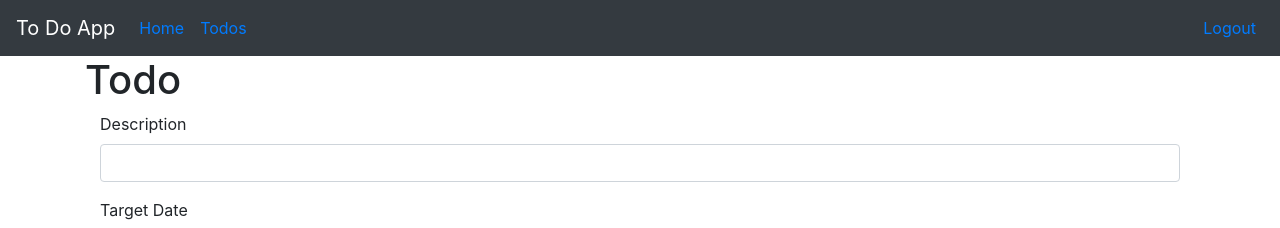
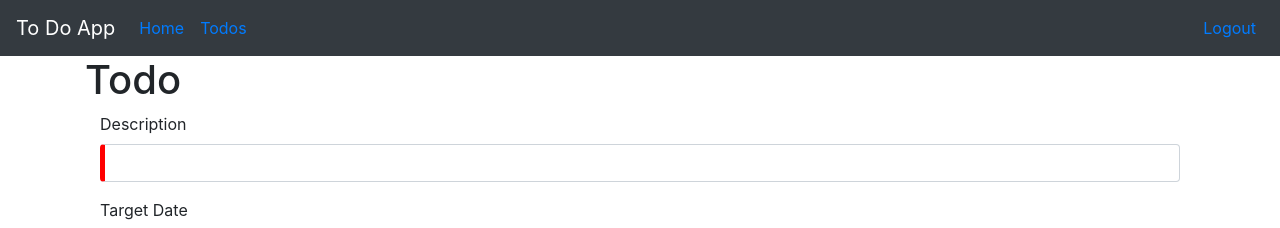
Before and after one commit to adanlessossi/todo-app, an Angular app: page /todos/1 in a window 1280 px wide. Shown: the top 228 px of the page. Built offline with nearby package versions, Linux system fonts and the light colour scheme; no server answers; sample sign-in values are in the browser's storage.

Commit message:
Added Form Validation

```diff
--- a/src/app/todo/todo.component.css
+++ b/src/app/todo/todo.component.css
@@ -0,0 +1,4 @@
+.ng-invalid:not(form) {
+    border-left: 5px solid red;
+
+}
--- a/src/app/todo/todo.component.html
+++ b/src/app/todo/todo.component.html
@@ -1,11 +1,13 @@
 <h1> Todo </h1>
 
 <div class="container">
-
+  <div class="alert alert-warning" *ngIf="todoForm.dirty && todoForm.invalid">
+    Please enter valid values.
+  </div>
   <form (ngSubmit)="!todoForm.invalid && saveTodo()" #todoForm="ngForm">
     <fieldset class="form-group">
       <label>Description</label>
-      <input class="form-control" type="text" [(ngModel)]="todo.description" name="description" required="required" >
+      <input class="form-control" type="text" [(ngModel)]="todo.description" name="description" required="required" minlength="5" >
     </fieldset>
     <fieldset class="form-group">
       <label>Target Date</label>
```
